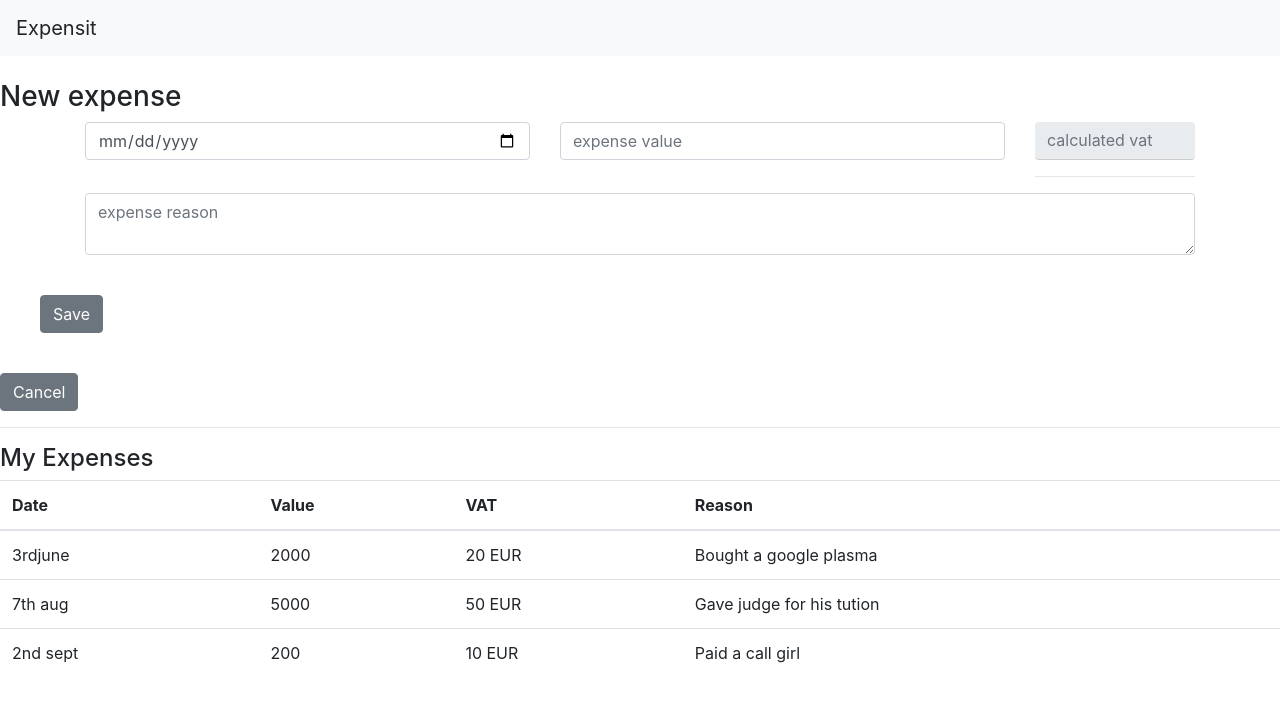
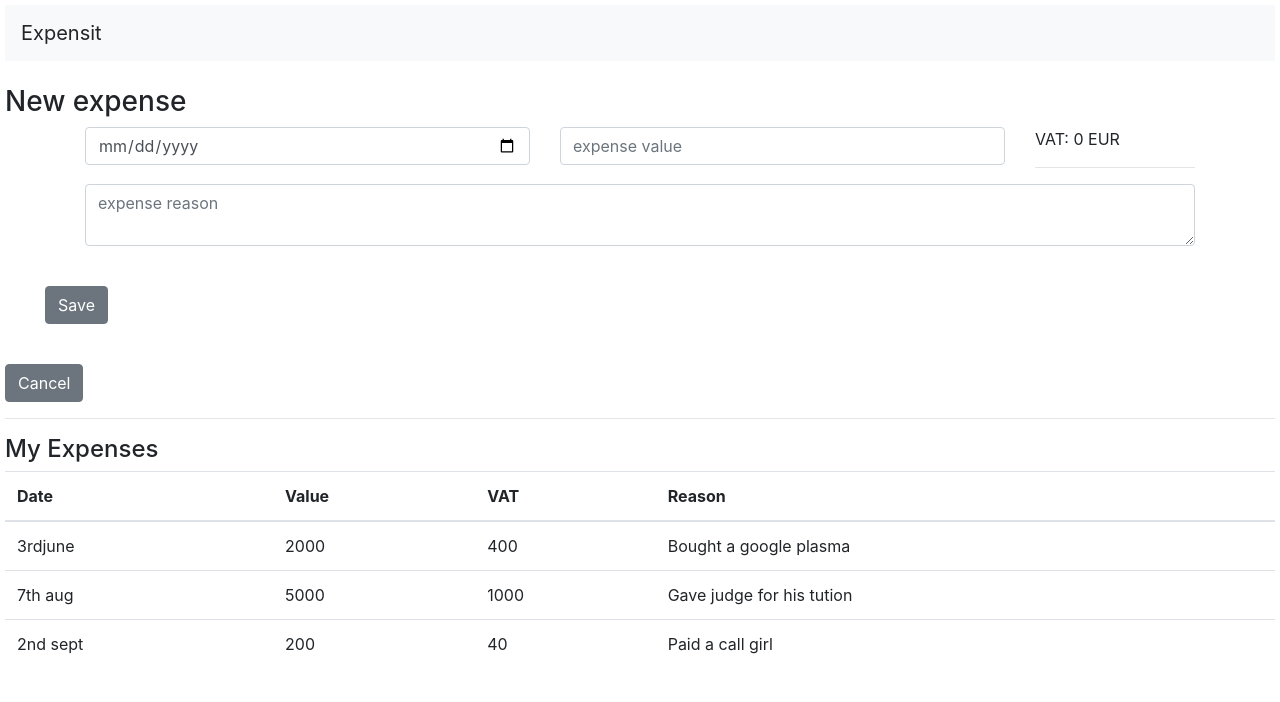
Before and after one commit to DenkyOgbonnaya/expensit, a React (Create React App) app in the folder client/: page / in a window 1280 px wide. Both pictures are taken after a click on the button "Add New". Shown: the top 702 px of the page. Built offline with nearby package versions, Linux system fonts and the light colour scheme.

Commit message:
added helper methods

```diff
--- a/client/src/App.css
+++ b/client/src/App.css
@@ -1,3 +1,3 @@
 .App {
-    align-content: center
+    padding: 5px;
 }
--- a/client/src/components/expenses/expenseList.js
+++ b/client/src/components/expenses/expenseList.js
@@ -1,12 +1,13 @@
 import React from 'react';
 import {Table} from 'reactstrap';
+import {calculateVat} from './helper';
 
 const ExpenseList = ({expenses}) => {
 
     return(
         <div>
             <Table >
-                <thead>
+            <thead>
                     <tr>
                         <th> Date </th>
                         <th> Value </th>
@@ -20,7 +21,7 @@ const ExpenseList = ({expenses}) => {
                             <tr key={expense._id} >
                                 <td> {expense.date} </td>
                                 <td> {expense.value} </td>
-                                <td> {expense.vat} </td>
+                                <td> {calculateVat(expense.value)} </td>
                                 <td> {expense.reason} </td>
                             </tr>
                         )
--- /dev/null
+++ b/client/src/components/expenses/helper.js
@@ -0,0 +1,15 @@
+//calculates VAT amount
+export const calculateVat = (value) => {
+    const vatRate = 20; // 20%
+    const newValue = value.replace(/[,/D]/g, '') // replace all none digits and commmas with ''
+
+    const vat = Number(newValue) * (vatRate/100);
+
+    return vat;
+}
+//format number 100000 to 100,000
+export const formatInput = value => {
+    const formatedValue = value.replace(/\D/g, "").replace(/\B(?=(\d{3})+(?!\d))/g, ",");
+
+    return formatedValue;
+}
--- a/client/src/components/expenses/toggleableExpenseForm.js
+++ b/client/src/components/expenses/toggleableExpenseForm.js
@@ -1,11 +1,13 @@
 import React, {useState} from 'react';
 import {Button, Form, Input, Container, Row, Col} from 'reactstrap';
+import {calculateVat, formatInput} from './helper';
 import './expenses.css';
 
 const ToggleableExpenseForm = () => {
     const[date, setDate] = useState('');
     const[value, setValue] = useState('');
     const[reason, setReason] = useState('');
+    const[vat, setVat] = useState(0)
 
     const[isOpen, setIsOpen] = useState(false);
 
@@ -22,8 +24,16 @@ const ToggleableExpenseForm = () => {
         )
 
     const handleValueChange = e => {
-        setValue(e.target.value)
-        //cacl vat and update vat value here
+        let value = e.target.value;
+
+        //format number 100000 to 100,000
+        let formatedValue = formatInput(value);
+        setValue(formatedValue);
+
+        //calc and format vat
+        let formatedVat = formatInput(calculateVat(value).toString());
+        setVat(formatedVat);
+
     }
     return(
         <div>
@@ -50,14 +60,7 @@ const ToggleableExpenseForm = () => {
                             />
                         </Col>
                         <Col sm={2} >
-                            <Input
-                                type='number'
-                                name='vat'
-                                id='vat'
-                                placeholder='calculated vat'
-                                disabled
-                                required
-                            />
+                            VAT: {vat} EUR
                         <hr />
                         </Col>
                     </Row>
```
